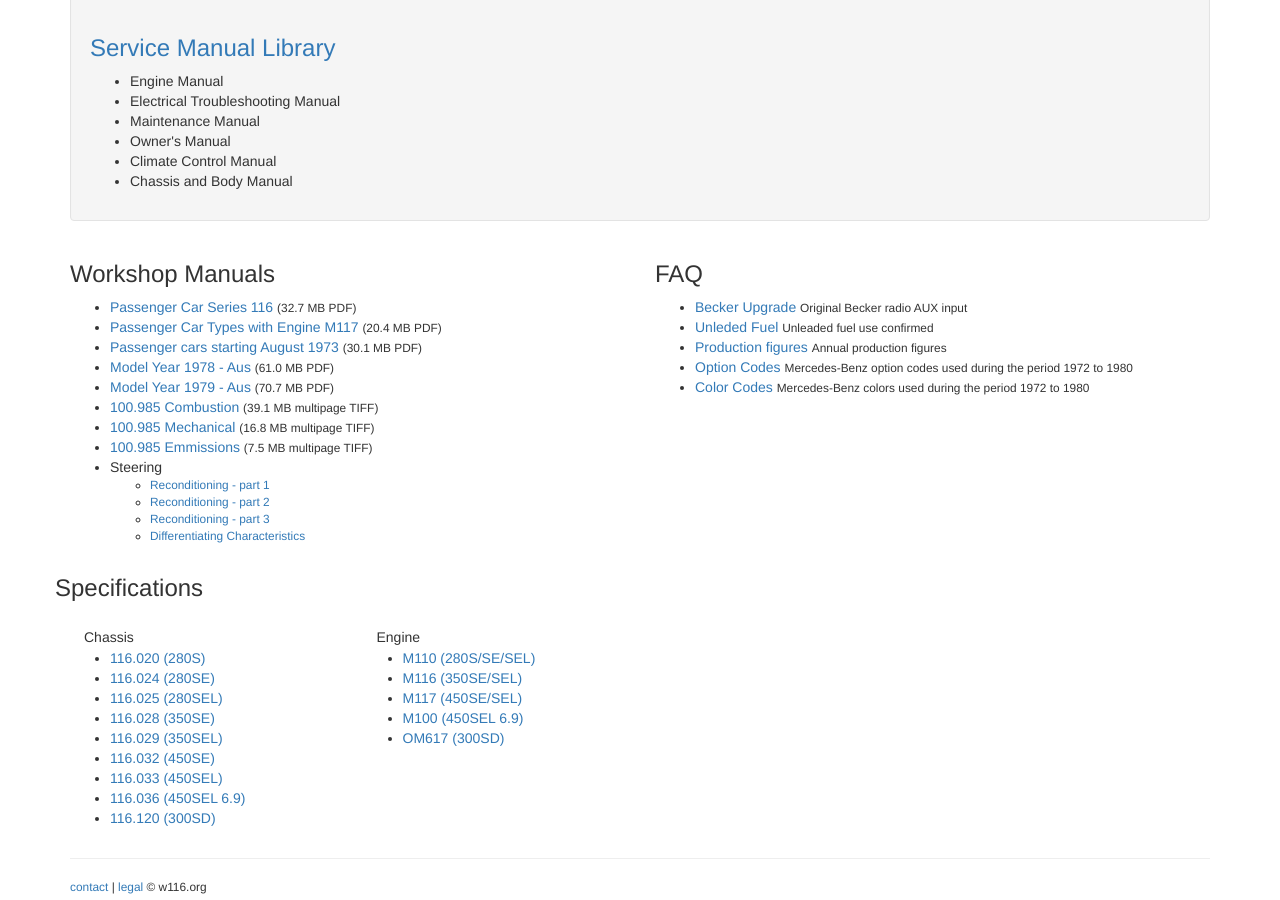
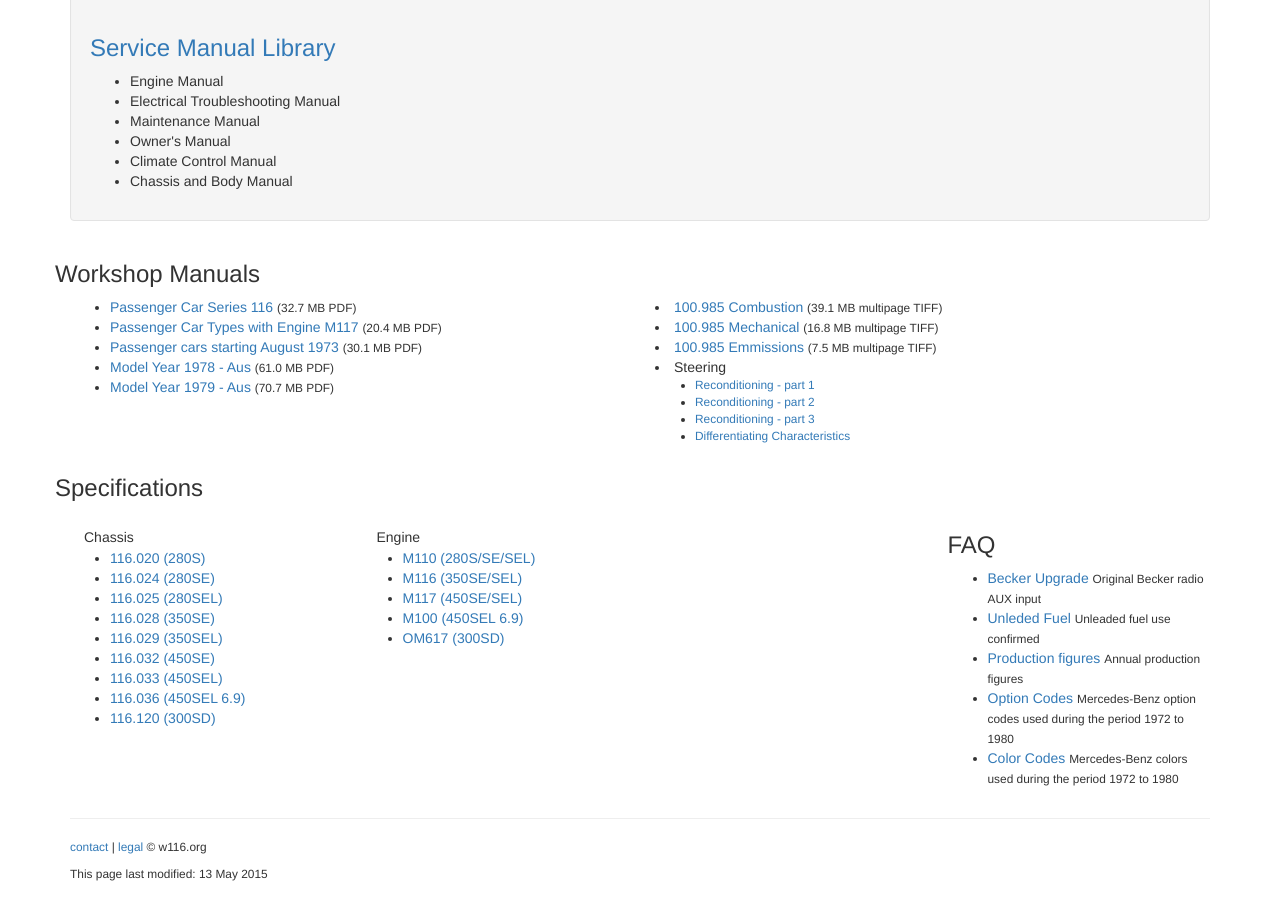
Before and after one commit to W116org/w116org.github.io, a Jekyll site: the page built from tech.html, in a window 1280 px wide and 900 px high, scrolled down 1136 px. Built offline with Jekyll 4.4.1, drawn with Linux system fonts in a browser that asks for light colours; nearby versions of some CDN libraries; comment, search, counter and statistics services are not loaded.

Commit message:
Update tech.html

```diff
--- a/tech.html
+++ b/tech.html
@@ -20,14 +20,16 @@
 </div>
 
 <div class="row">
+<h3 id="manuals">Workshop Manuals</h3>
       <div class="col-md-6">
-<h3 id="manuals">Workshop Manuals</h3>
 <ul>
 <li><a href="/pdf/tech/Passenger_Car_Series_116.pdf">Passenger Car Series 116</a> <span class="small">(32.7 MB PDF)</span></li>
 <li><a href="/pdf/tech/Passenger_Car_Types_with_Engine_M117.pdf">Passenger Car Types with Engine M117</a> <span class="small">(20.4 MB PDF)</span></li>
 <li><a href="/pdf/tech/Passenger_Cars_Starting_August_1973.pdf">Passenger cars starting August 1973</a> <span class="small">(30.1 MB PDF)</span></li>
 <li><a href="/pdf/tech/AUS_1978.pdf">Model Year 1978 - Aus</a> <span class="small">(61.0 MB PDF)</span></li>
 <li><a href="/pdf/tech/AUS_1979.pdf">Model Year 1979 - Aus</a> <span class="small">(70.7 MB PDF)</span></li>
+      </div><!-- /.col-md-6 -->
+      <div class="col-md-6">
 <li><a href="/pdf/tech/manual100.985/02_83.tif">100.985 Combustion</a> <span class="small">(39.1 MB multipage TIFF)</span></li>
 <li><a href="/pdf/tech/manual100.985/04_82.tif">100.985 Mechanical</a> <span class="small">(16.8 MB multipage TIFF)</span></li>
 <li><a href="/pdf/tech/manual100.985/07_80.tif">100.985 Emmissions</a> <span class="small">(7.5 MB multipage TIFF)</span></li>
@@ -38,16 +40,6 @@
 <li><a href="/pdf/tech/steering/Steering_Box_46-070.pdf">Reconditioning - part 3</a></li>
 <li><a href="/pdf/tech/steering/Steering_Box_Survey_46-010.pdf">Differentiating Characteristics</a></li>
 </ul></li>
-</ul>
-      </div><!-- /.col-md-6 -->
-      <div class="col-md-6">
-<h3 id="faq">FAQ</h3>
-<ul>
-<li><a href="/tech/becker_upgrade/">Becker Upgrade</a> <span class="small">Original Becker radio AUX input</span></li>
-<li><a href="/tech/fuel/">Unleded Fuel</a> <span class="small">Unleaded fuel use confirmed</span></li>
-<li><a href="/tech/production/">Production figures</a> <span class="small">Annual production figures</span></li>
-<li><a href="/tech/codes/">Option Codes</a> <span class="small">Mercedes-Benz option codes used during the period 1972 to 1980</span></li>
-<li><a href="/tech/colors/">Color Codes</a> <span class="small">Mercedes-Benz colors used during the period 1972 to 1980</span></li>
 </ul>
       </div><!-- /.col-md-6 -->
 </div><!-- /.row -->
@@ -78,4 +70,17 @@
 <li><a href="/tech/OM617/"> OM617 (300SD) </a></li>
 </ul>
       </div><!-- /.col-md-3 -->
+      <div class="col-md-3">
+
+      </div><!-- /.col-md-3 -->
+      <div class="col-md-3">
+<h3 id="faq">FAQ</h3>
+<ul>
+<li><a href="/tech/becker_upgrade/">Becker Upgrade</a> <span class="small">Original Becker radio AUX input</span></li>
+<li><a href="/tech/fuel/">Unleded Fuel</a> <span class="small">Unleaded fuel use confirmed</span></li>
+<li><a href="/tech/production/">Production figures</a> <span class="small">Annual production figures</span></li>
+<li><a href="/tech/codes/">Option Codes</a> <span class="small">Mercedes-Benz option codes used during the period 1972 to 1980</span></li>
+<li><a href="/tech/colors/">Color Codes</a> <span class="small">Mercedes-Benz colors used during the period 1972 to 1980</span></li>
+</ul>
+      </div><!-- /.col-md-3 -->
 </div><!-- /.row -->
```
